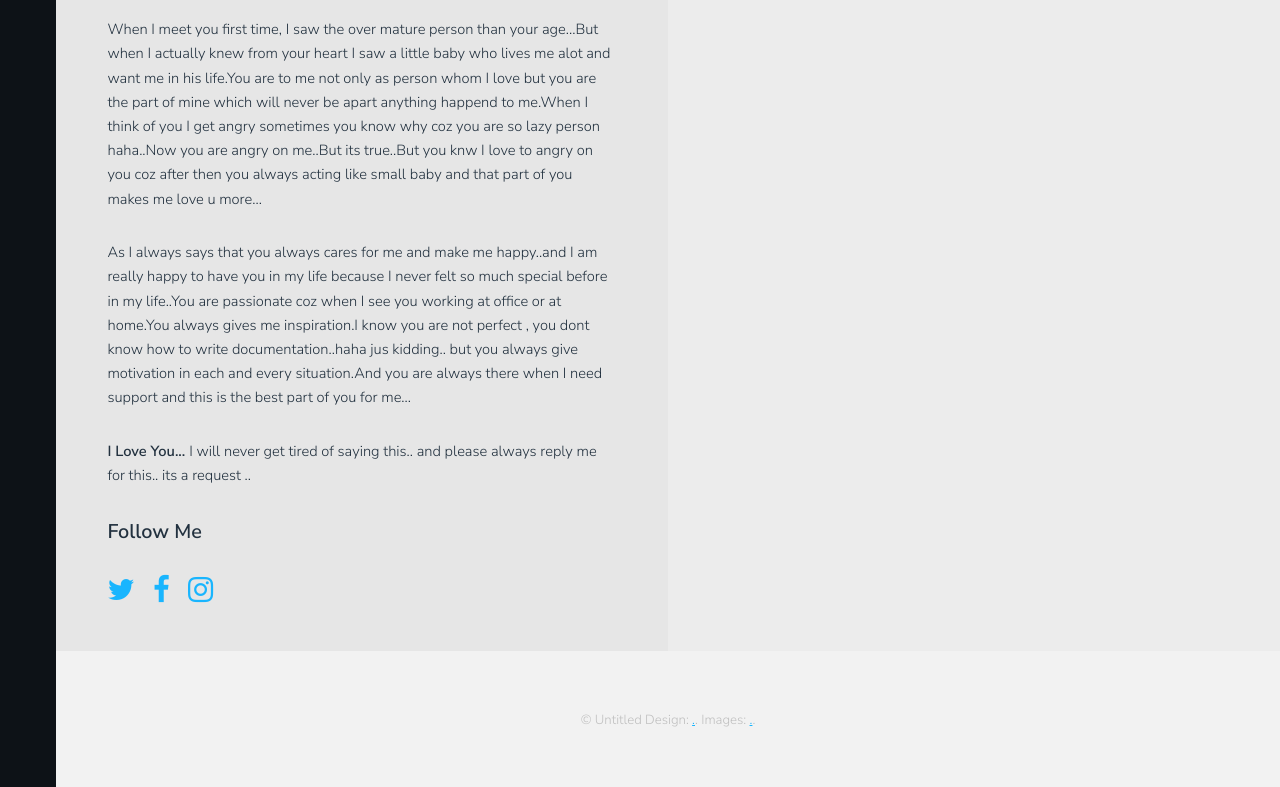
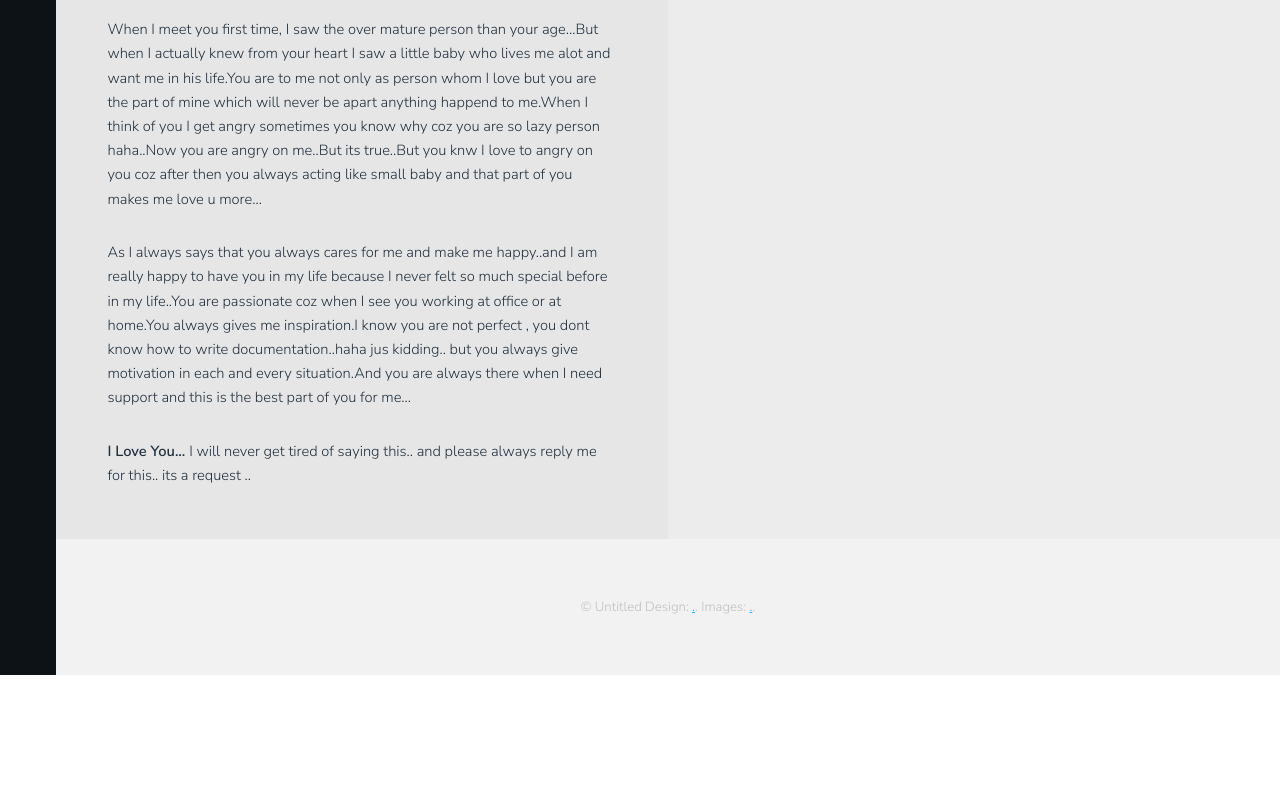
Before and after one commit to jigisha29/dirghayu, a plain HTML site: page gallery.html in a window 1280 px wide. Shown: the part 1285-2072 px from the top of the page. After the commit the page ends 1960 px from the top, so only its background shows below. Drawn offline with Linux system fonts and the light colour scheme.

Commit message:
Update gallery.html

```diff
--- a/gallery.html
+++ b/gallery.html
@@ -97,12 +97,7 @@
 									<p>When I meet you first time, I saw the over mature person than your age...But when I actually knew from your heart I saw a little baby who lives me alot and want me in his life.You are to me not only as person whom I love but you are the part of mine which will never be apart anything happend to me.When I think of you I get angry sometimes you know why coz you are so lazy person haha..Now you are angry on me..But its true..But you knw I love to angry on you coz after then you always acting like small baby and that part of you makes me love u more...</p>
 									<p> As I always says that you always cares for me and make me happy..and I am really happy to have you in my life because I never felt so much special before in my life..You are passionate coz when I see you working at office or at home.You always gives me inspiration.I know you are not perfect , you dont know how to write documentation..haha jus kidding.. but you always give motivation in each and every situation.And you are always there when I need support and this is the best part of you for me...</p>
 									<p><b>I Love You... </b>I will never get tired of saying this.. and please always reply me for this.. its a request ..</p>
-									<h3>Follow Me</h3>
-									<ul class="icons">
-										<li><a href="#" class="icon fa-twitter"><span class="label">Twitter</span></a></li>
-										<li><a href="#" class="icon fa-facebook"><span class="label">Facebook</span></a></li>
-										<li><a href="#" class="icon fa-instagram"><span class="label">Instagram</span></a></li>
-									</ul>
+
 								</div>
 
 							<!-- Form -->
```
